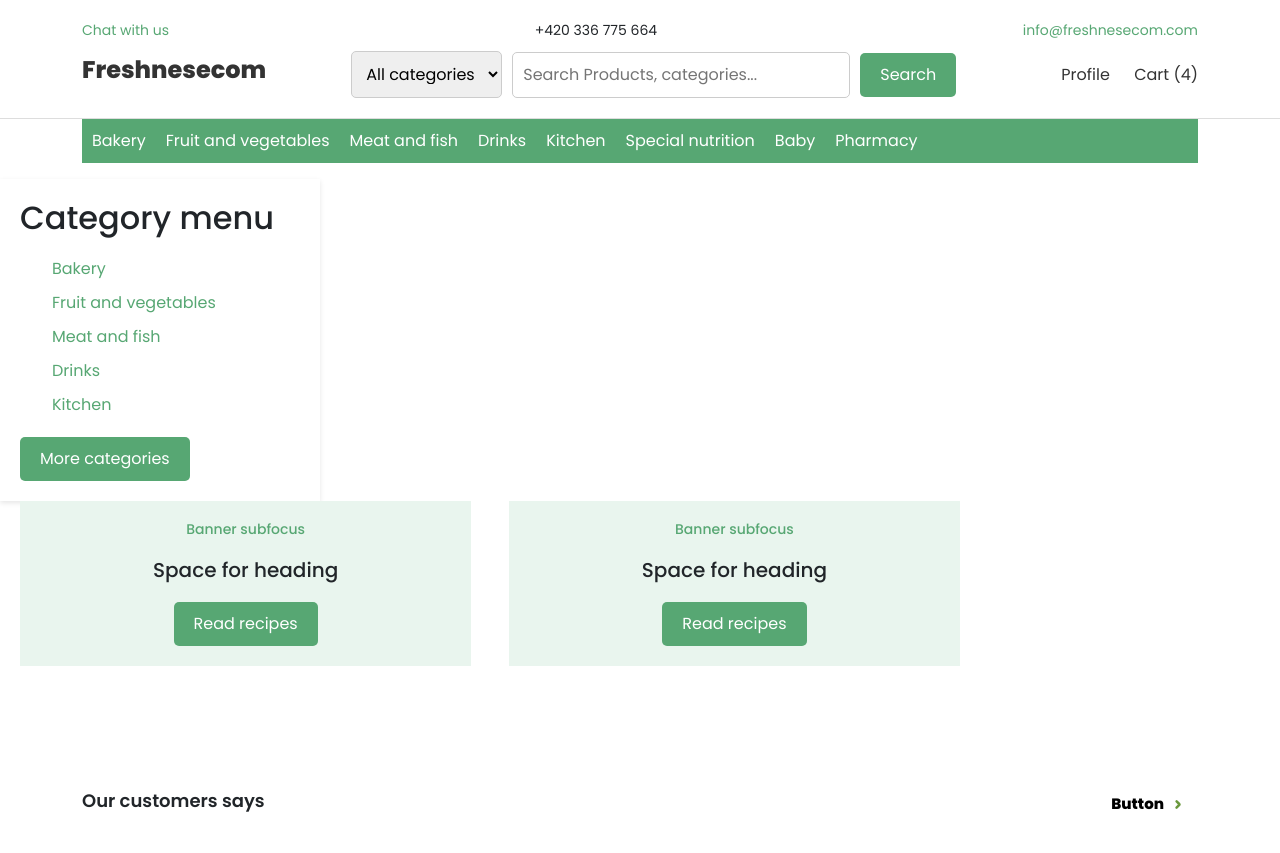
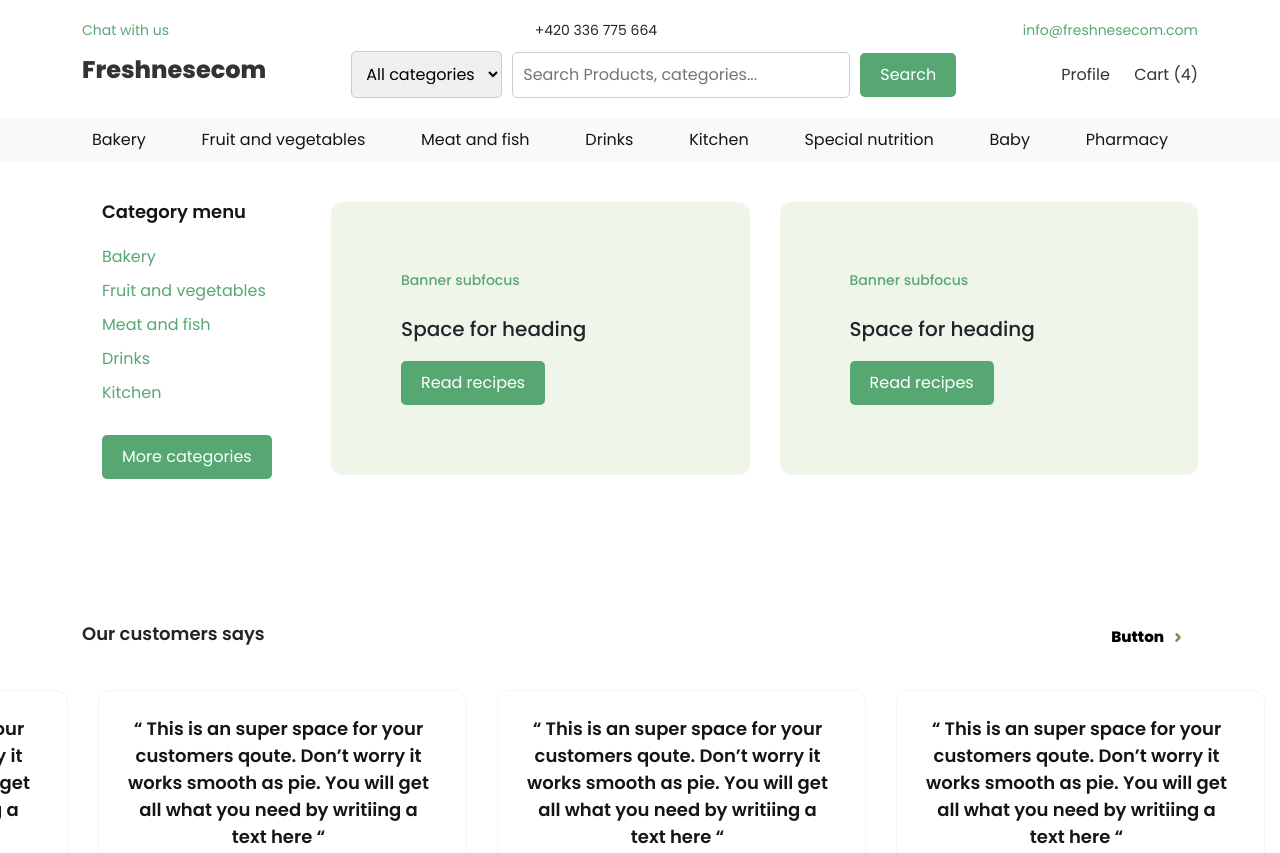
Before and after one commit to MuminovMuslimbek/Freshnesecom, a plain HTML site: page index.html in a window 1280 px wide. Shown: the top 853 px of the page. Drawn offline with nearby package versions, Linux system fonts and the light colour scheme.

Commit message:
solve problems

```diff
--- a/index.html
+++ b/index.html
@@ -54,6 +54,8 @@
 
 
     <main>
+        <section class="menu">
+            <div class="menu__container container">
                 <aside class="category-menu">
                     <h2>Category menu</h2>
                     <ul>
@@ -66,7 +68,7 @@
                     <button>More categories</button>
                 </aside>
 
-        <section class="banner-section">
+                <div class="banner-section">
                     <div class="banner">
                         <h3>Banner subfocus</h3>
                         <h2>Space for heading</h2>
@@ -76,6 +78,8 @@
                         <h3>Banner subfocus</h3>
                         <h2>Space for heading</h2>
                         <a href="#">Read recipes</a>
+                    </div>
+                </div>
             </div>
         </section>
 
--- a/scss/style.scss
+++ b/scss/style.scss
@@ -12,7 +12,6 @@ main {
 header {
     background-color: #fff;
     padding: 20px;
-    border-bottom: 1px solid #ddd;
 }
 
 .header-top {
@@ -68,11 +67,15 @@ h1 {
     color: #333;
 }
 
+nav {
+    background-color: #F9F9F9;
+}
+
 nav ul {
     display: flex;
-    background-color: #57A773;
     padding: 10px;
     list-style: none;
+    justify-content: space-between;
 }
 
 nav ul li {
@@ -80,7 +83,7 @@ nav ul li {
 }
 
 nav ul li a {
-    color: white;
+    color: #151515;
     text-decoration: none;
 }
 
@@ -88,15 +91,23 @@ nav ul li a {
     width: 25%;
     background-color: #fff;
     padding: 20px;
-    box-shadow: 0 2px 5px rgba(0, 0, 0, 0.1);
+    display: flex;
+    flex-direction: column;
+    align-items: start;
 }
 
 .category-menu h2 {
     margin-bottom: 20px;
+    font-size: 18px;
+    font-weight: 600;
+    line-height: 27px;
+    color: #151515;
 }
 
 .category-menu ul {
     list-style: none;
+    margin: 0;
+    padding: 0;
     margin-bottom: 20px;
 }
 
@@ -121,15 +132,23 @@ nav ul li a {
 .banner-section {
     display: flex;
     justify-content: space-between;
-    width: 75%;
+    width: 100%;
     padding-left: 20px;
+    display: flex;
+    gap: 30px;
+    height: 100%;
 }
 
 .banner {
-    width: 48%;
-    background-color: #e9f5ee;
-    padding: 20px;
+    width: 100%;
+    height: 100%;
+    background-color: #c8deb34a;
+    padding: 70px;
     text-align: center;
+    display: flex;
+    flex-direction: column;
+    align-items: start;
+    border-radius: 12px;
 }
 
 .banner h3 {
@@ -149,6 +168,11 @@ nav ul li a {
     color: white;
     text-decoration: none;
     border-radius: 5px;
+}
+
+.menu__container {
+    display: flex;
+    align-items: center;
 }
 
 .carousel {
```
Also changed, not shown: css/style.css, 1 other file. Lines whose indentation alone changed are shown as unchanged.
